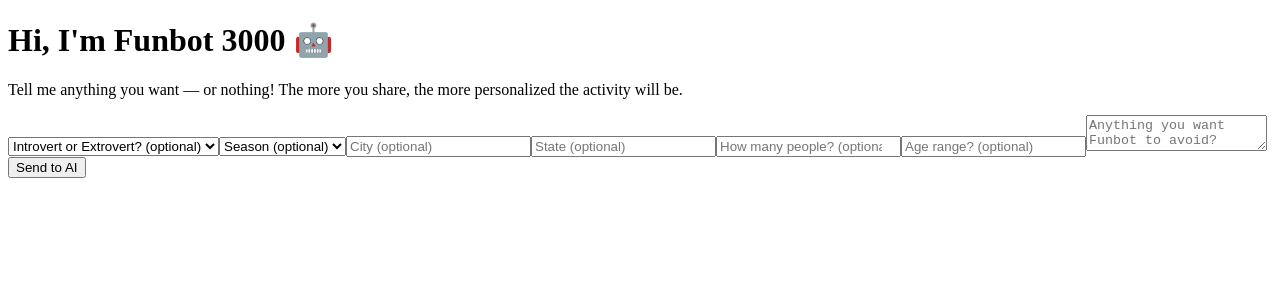
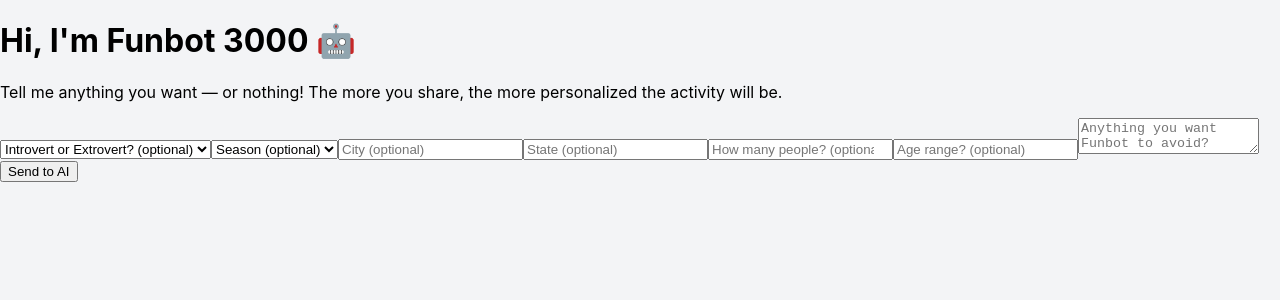
Before and after one commit to christensenandrew455-cell/funbot3000, a Next.js app: page / in a window 1280 px wide. Shown: the top 300 px of the page. Built offline with nearby package versions, Linux system fonts and the light colour scheme.

Commit message:
Update layout.js

```diff
--- a/app/layout.js
+++ b/app/layout.js
@@ -1,12 +1,14 @@
 export const metadata = {
   title: "Funbot 3000",
-  description: "Your personal activity finder!"
+  description: "Tell Funbot a little (or nothing) and get a fun activity."
 };
 
 export default function RootLayout({ children }) {
   return (
     <html lang="en">
-      <body className="min-h-screen p-6">{children}</body>
+      <body style={{ margin: 0, fontFamily: "Inter, system-ui, Arial, sans-serif", background: "#f3f4f6" }}>
+        {children}
+      </body>
     </html>
   );
 }
```
